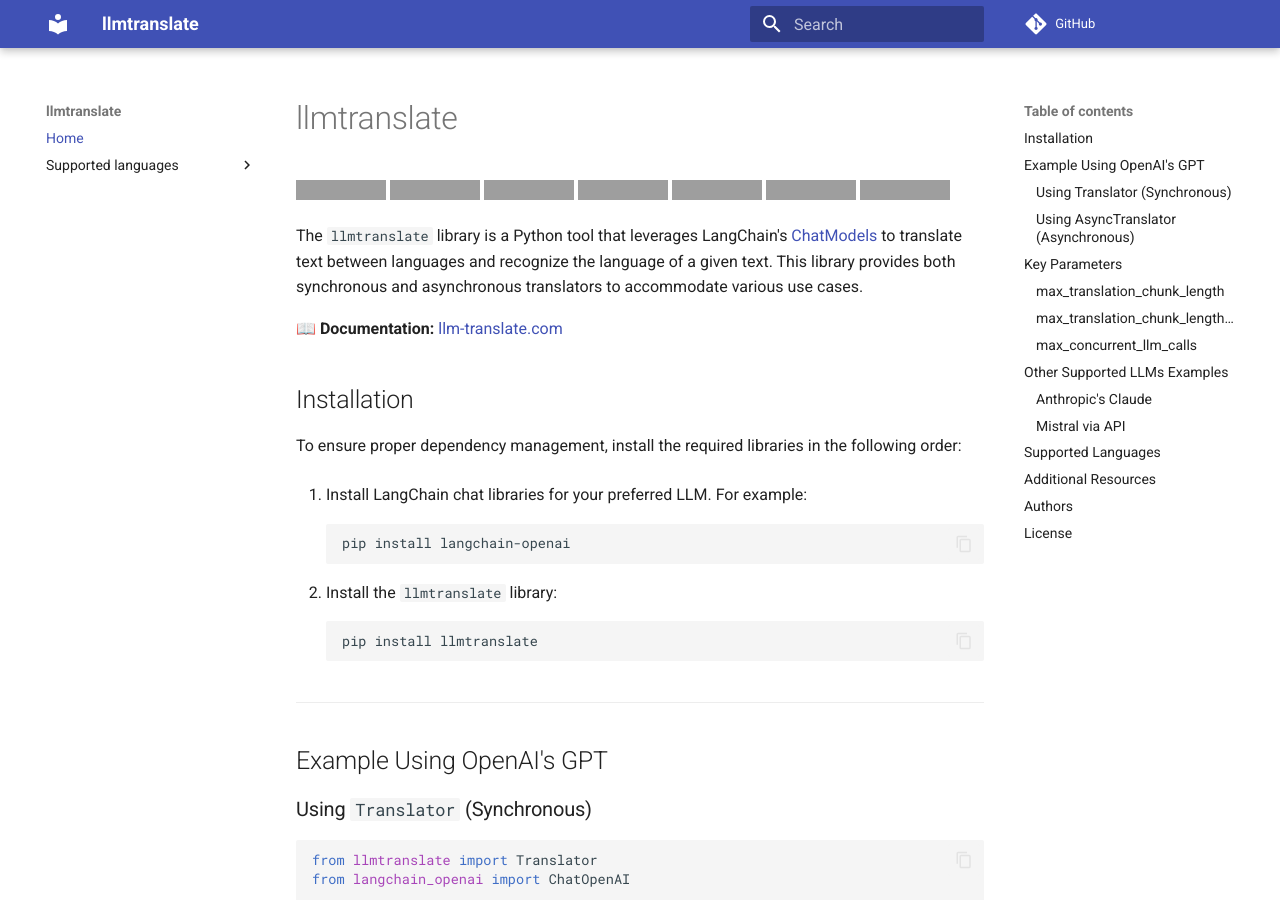
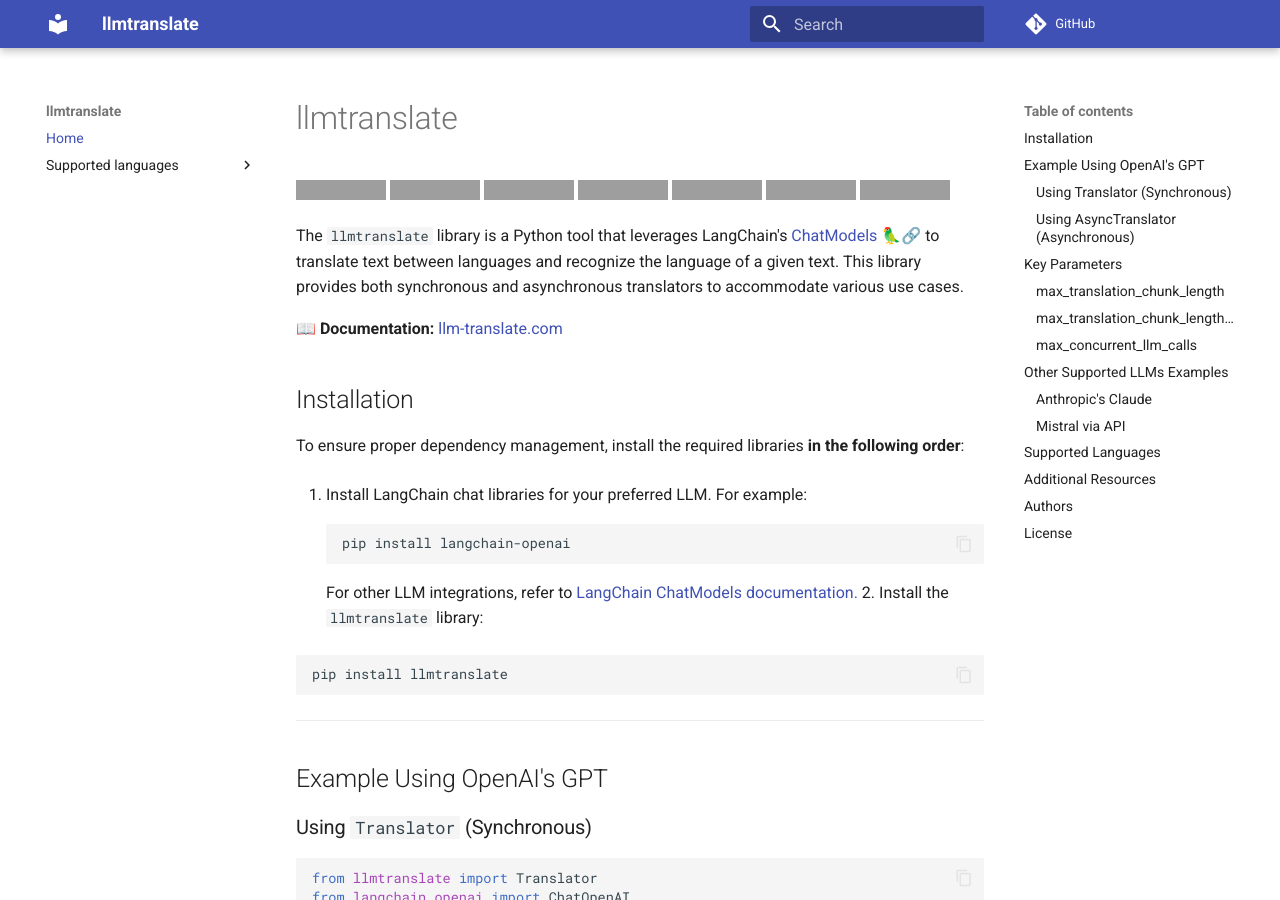
Before and after one commit to adam-pawelek/llmtranslate, an MkDocs documentation site: the page built from docs/docs/index.md, in a window 1280 px wide and 900 px high, cut to the strip 0-900 px from the top of the window. Built offline with MkDocs 1.6.1 and Material for MkDocs 9.7.7, drawn with Linux system fonts in a browser that asks for light colours; comment, search, counter and statistics services are not loaded; grey boxes are pictures that could not be loaded.

Commit message:
Updated documentation

````diff
--- a/docs/docs/index.md
+++ b/docs/docs/index.md
@@ -8,21 +8,23 @@
 [![Downloads](https://static.pepy.tech/badge/llmtranslate)](https://pepy.tech/project/llmtranslate)
 
 
-The `llmtranslate` library is a Python tool that leverages LangChain's [ChatModels](https://python.langchain.com/docs/integrations/chat/) to translate text between languages and recognize the language of a given text. This library provides both synchronous and asynchronous translators to accommodate various use cases.
+The `llmtranslate` library is a Python tool that leverages LangChain's [ChatModels 🦜🔗](https://python.langchain.com/docs/integrations/chat/) to translate text between languages and recognize the language of a given text. This library provides both synchronous and asynchronous translators to accommodate various use cases.
 
 📖 **Documentation:** [llm-translate.com](https://llm-translate.com/)
 
 
 ## Installation
 
-To ensure proper dependency management, install the required libraries in the following order:
+To ensure proper dependency management, install the required libraries **in the following order**:
 
 1. Install LangChain chat libraries for your preferred LLM. For example:
-   ```bash
-   pip install langchain-openai
-   ```
 
+    ```bash
+    pip install langchain-openai
+    ```
+    For other LLM integrations, refer to [LangChain ChatModels documentation.](https://python.langchain.com/docs/integrations/chat/)
 2. Install the `llmtranslate` library:
+
    ```bash
    pip install llmtranslate
    ```
--- a/pyproject.toml
+++ b/pyproject.toml
@@ -1,6 +1,6 @@
 [tool.poetry]
 name = "llmtranslate"
-version = "0.7.6"
+version = "0.7.7"
 description = "A Python library for language detection and translation using langchain ChatModels"
 authors = ["Adam Pawelek <adam.pwk@outlook.com>"]
 readme = "README.md"
````
